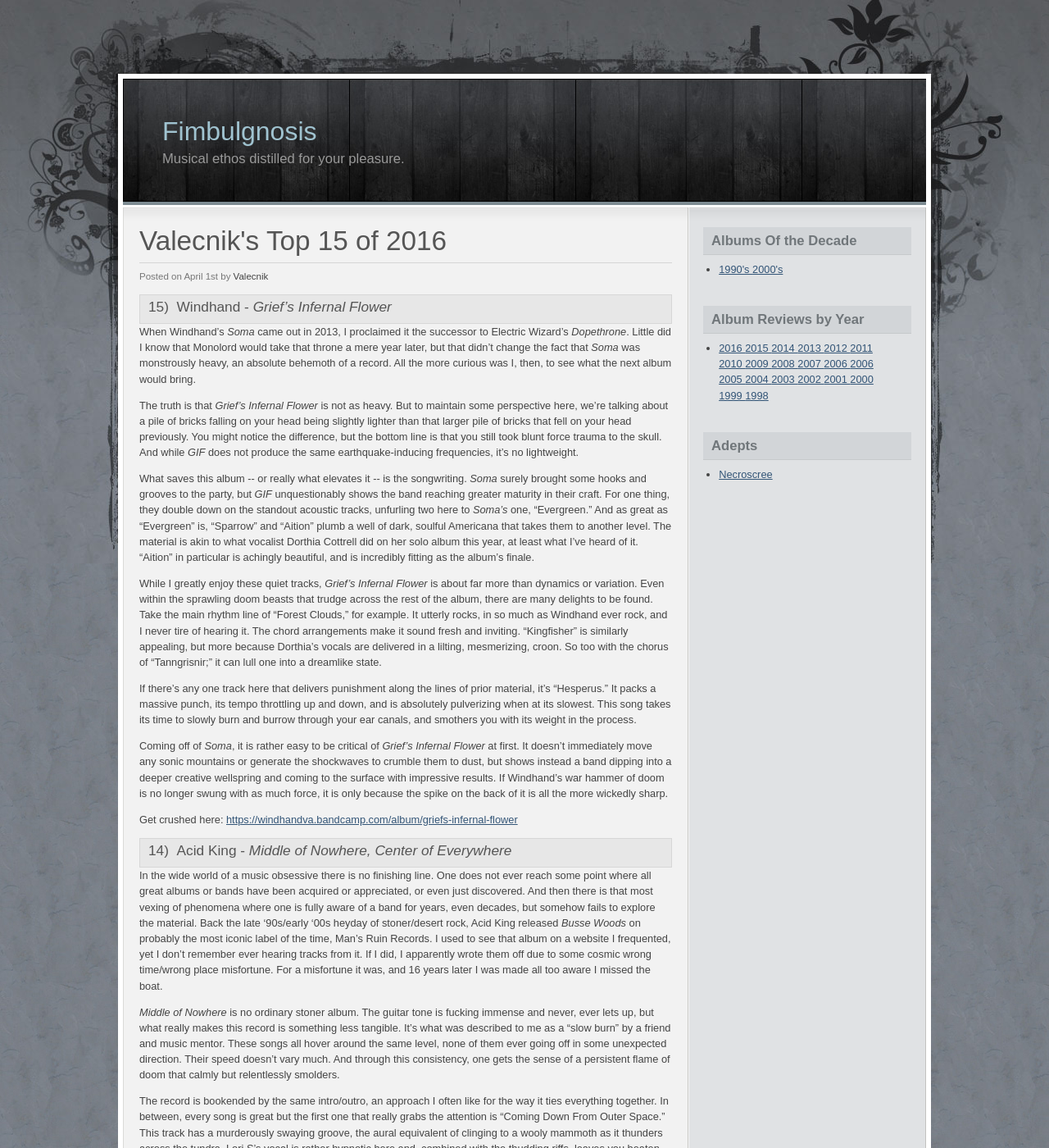
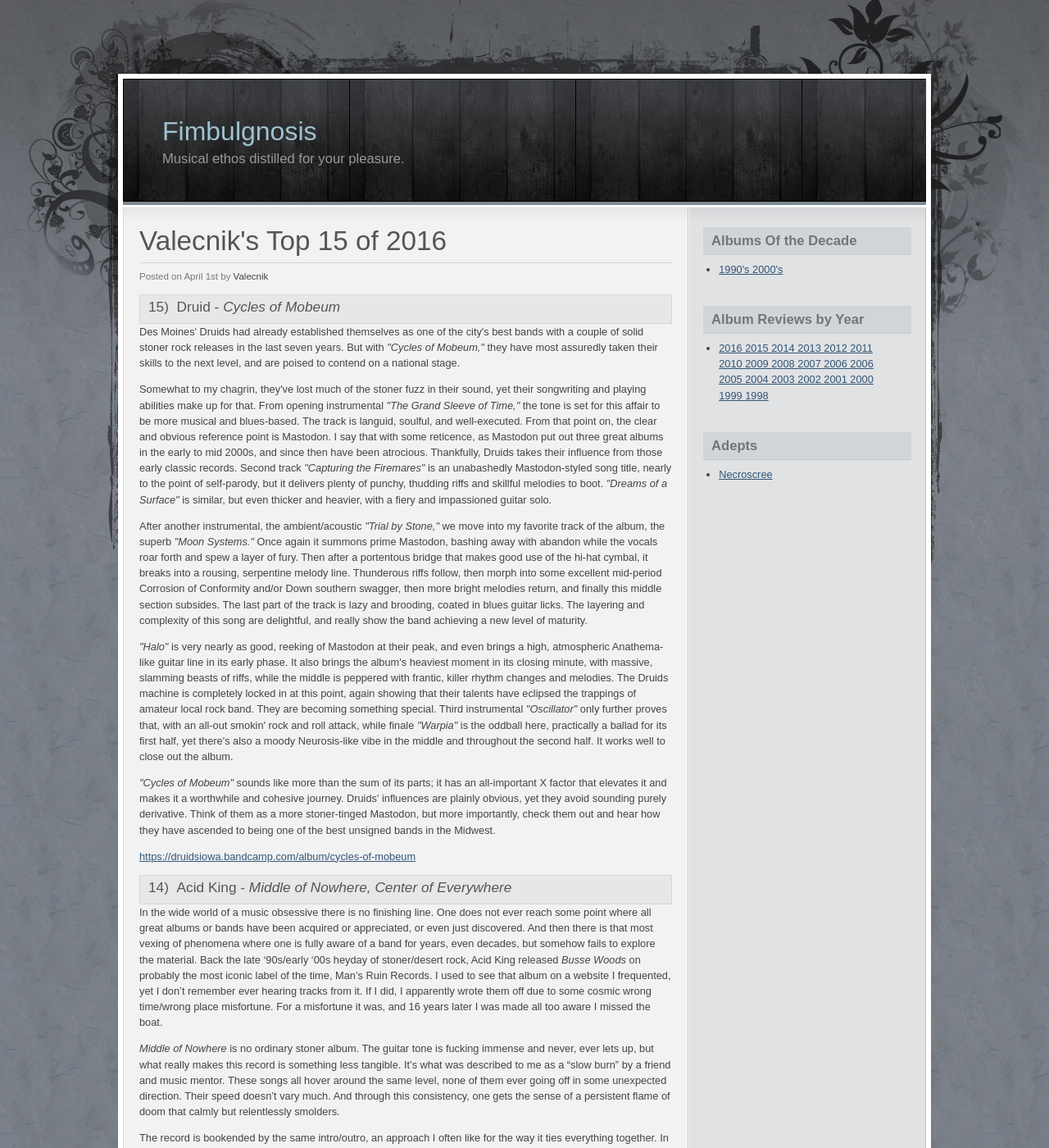
Before and after one commit to luminouscode/luminouscode.fimbulgnosis.com, a Jekyll site: the page built from valecnik/2016_reviews.html, in a window 1280 px wide and 1400 px high. Shown: the whole window at 82% size. Built offline with Jekyll 4.4.1, drawn with Linux system fonts in a browser that asks for light colours.

Commit message:
Update 15th review

```diff
--- a/valecnik/2016_reviews.html
+++ b/valecnik/2016_reviews.html
@@ -14,29 +14,26 @@ layout: default_valecnik
    </a>
   </div>
   <div class="post_meta">
-    <h3>15)&nbsp;&nbsp;Windhand - <i>Grief’s Infernal Flower</i></h3>
+    <h3>15)&nbsp;&nbsp;Druid - <i>Cycles of Mobeum</i></h3>
   </div>
   <div class="post_body">
     <p>
-      When Windhand’s <i>Soma</i> came out in 2013, I proclaimed it the successor to Electric Wizard’s <i>Dopethrone</i>. Little did I know that Monolord would take that throne a mere year later, but that didn’t change the fact that <i>Soma</i> was monstrously heavy, an absolute behemoth of a record. All the more curious was I, then, to see what the next album would bring.
+      Des Moines' Druids had already established themselves as one of the city's best bands with a couple of solid stoner rock releases in the last seven years. But with <i>"Cycles of Mobeum,"</i> they have most assuredly taken their skills to the next level, and are poised to contend on a national stage.
     </p>
     <p>
-    The truth is that <i>Grief’s Infernal Flower</i> is not as heavy. But to maintain some perspective here, we’re talking about a pile of bricks falling on your head being slightly lighter than that larger pile of bricks that fell on your head previously. You might notice the difference, but the bottom line is that you still took blunt force trauma to the skull. And while <i>GIF</i> does not produce the same earthquake-inducing frequencies, it’s no lightweight.
+      Somewhat to my chagrin, they've lost much of the stoner fuzz in their sound, yet their songwriting and playing abilities make up for that. From opening instrumental <i>"The Grand Sleeve of Time,"</i> the tone is set for this affair to be more musical and blues-based. The track is languid, soulful, and well-executed. From that point on, the clear and obvious reference point is Mastodon. I say that with some reticence, as Mastodon put out three great albums in the early to mid 2000s, and since then have been atrocious. Thankfully, Druids takes their influence from those early classic records. Second track <i>"Capturing the Firemares"</i> is an unabashedly Mastodon-styled song title, nearly to the point of self-parody, but it delivers plenty of punchy, thudding riffs and skillful melodies to boot. <i>"Dreams of a Surface"</i> is similar, but even thicker and heavier, with a fiery and impassioned guitar solo.
     </p>
     <p>
-    What saves this album -- or really what elevates it -- is the songwriting. <i>Soma</i> surely brought some hooks and grooves to the party, but <i>GIF</i> unquestionably shows the band reaching greater maturity in their craft. For one thing, they double down on the standout acoustic tracks, unfurling two here to <i>Soma’s</i> one, “Evergreen.” And as great as “Evergreen” is, “Sparrow” and “Aition” plumb a well of dark, soulful Americana that takes them to another level. The material is akin to what vocalist Dorthia Cottrell did on her solo album this year, at least what I’ve heard of it. “Aition” in particular is achingly beautiful, and is incredibly fitting as the album’s finale.
+      After another instrumental, the ambient/acoustic <i>"Trial by Stone,"</i> we move into my favorite track of the album, the superb <i>"Moon Systems."</i> Once again it summons prime Mastodon, bashing away with abandon while the vocals roar forth and spew a layer of fury. Then after a portentous bridge that makes good use of the hi-hat cymbal, it breaks into a rousing, serpentine melody line. Thunderous riffs follow, then morph into some excellent mid-period Corrosion of Conformity and/or Down southern swagger, then more bright melodies return, and finally this middle section subsides. The last part of the track is lazy and brooding, coated in blues guitar licks. The layering and complexity of this song are delightful, and really show the band achieving a new level of maturity.
     </p>
     <p>
-    While I greatly enjoy these quiet tracks, <i>Grief’s Infernal Flower</i> is about far more than dynamics or variation. Even within the sprawling doom beasts that trudge across the rest of the album, there are many delights to be found. Take the main rhythm line of “Forest Clouds,” for example. It utterly rocks, in so much as Windhand ever rock, and I never tire of hearing it. The chord arrangements make it sound fresh and inviting. “Kingfisher” is similarly appealing, but more because Dorthia’s vocals are delivered in a lilting, mesmerizing, croon. So too with the chorus of “Tanngrisnir;” it can lull one into a dreamlike state.
+      <i>"Halo"</i> is very nearly as good, reeking of Mastodon at their peak, and even brings a high, atmospheric Anathema-like guitar line in its early phase. It also brings the album's heaviest moment in its closing minute, with massive, slamming beasts of riffs, while the middle is peppered with frantic, killer rhythm changes and melodies. The Druids machine is completely locked in at this point, again showing that their talents have eclipsed the trappings of amateur local rock band. They are becoming something special. Third instrumental <i>"Oscillator"</i> only further proves that, with an all-out smokin' rock and roll attack, while finale <i>"Warpia"</i> is the oddball here, practically a ballad for its first half, yet there's also a moody Neurosis-like vibe in the middle and throughout the second half. It works well to close out the album.
     </p>
     <p>
-    If there’s any one track here that delivers punishment along the lines of prior material, it’s “Hesperus.” It packs a massive punch, its tempo throttling up and down, and is absolutely pulverizing when at its slowest. This song takes its time to slowly burn and burrow through your ear canals, and smothers you with its weight in the process.
+      <i>"Cycles of Mobeum"</i> sounds like more than the sum of its parts; it has an all-important X factor that elevates it and makes it a worthwhile and cohesive journey. Druids' influences are plainly obvious, yet they avoid sounding purely derivative. Think of them as a more stoner-tinged Mastodon, but more importantly, check them out and hear how they have ascended to being one of the best unsigned bands in the Midwest.
     </p>
     <p>
-    Coming off of <i>Soma</i>, it is rather easy to be critical of <i>Grief’s Infernal Flower</i> at first. It doesn’t immediately move any sonic mountains or generate the shockwaves to crumble them to dust, but shows instead a band dipping into a deeper creative wellspring and coming to the surface with impressive results. If Windhand’s war hammer of doom is no longer swung with as much force, it is only because the spike on the back of it is all the more wickedly sharp.
-    </p>
-    <p>
-    Get crushed here: <a href="https://windhandva.bandcamp.com/album/griefs-infernal-flower" target="_">https://windhandva.bandcamp.com/album/griefs-infernal-flower</a>
+      <a href="https://druidsiowa.bandcamp.com/album/cycles-of-mobeum" target="_">https://druidsiowa.bandcamp.com/album/cycles-of-mobeum</a>
     </p>
   </div>
   <div class="post_meta">
```
